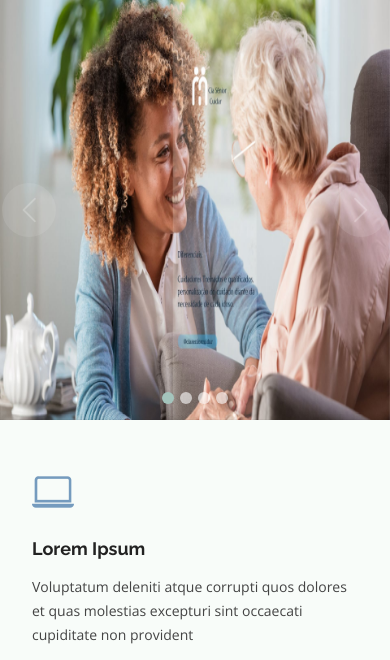
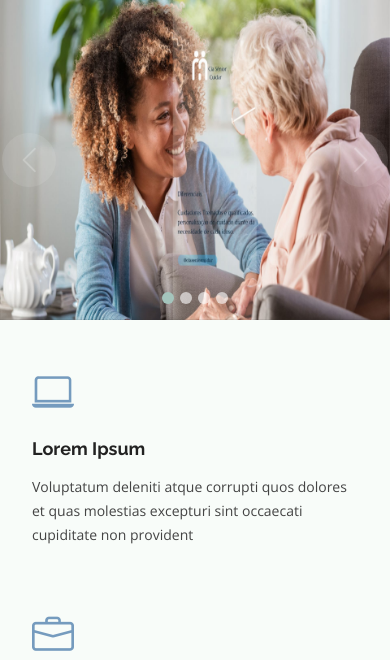
Before and after one commit to Pythonic2/site_academico, a Django app: page / in a window 390 px wide. Shown: the part 110-770 px from the top of the page. Run offline with Django 4.2, Linux system fonts and the light colour scheme; some libraries are stand-ins or nearby versions.

Commit message:
'alterandodimessaocaroussel'

```diff
--- a/static/assets/css/style.css
+++ b/static/assets/css/style.css
@@ -1477,9 +1477,28 @@ section {
   .elemento-escondido{
     display: none; /* Esconde o elemento com a classe 'elemento-escondido' */
   }
+  #hero {
+    width: 100%;
+    height: 320px !important;
+    background-color: rgba(9, 9, 9, 0.8);
+    overflow: hidden;
+    position: relative;
+  }
+  .elemento-escondido{
+    height: 320px !important;
+  }
+  .slide-grande{
+    height: 320px !important;
+  }
+
 }
 @media (min-width: 768px) {
   .slide-grande {
     display:block ; /* Esconde o elemento com a classe 'elemento-escondido' */
   }
 }
+
+
+
+
+/**/
```
